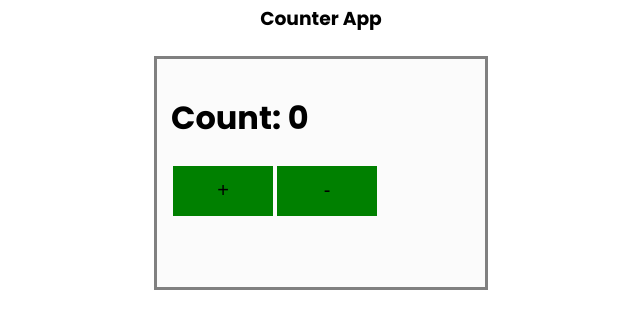
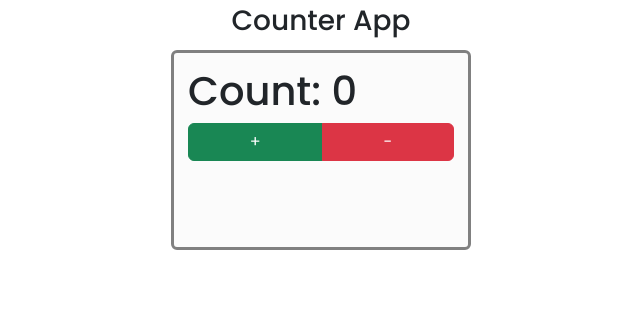
Before and after one commit to SubhaTh/Vue.js, a Vue app in the folder vue-counter-app/: page / in a window 1280 px wide. Shown: the top 328 px of the page, without its empty margins (319-959 px from the left). Built offline with nearby package versions, Linux system fonts and the light colour scheme.

Commit message:
add bootstrap index.html

```diff
--- a/vue-counter-app/public/index.html
+++ b/vue-counter-app/public/index.html
@@ -6,12 +6,16 @@
     <meta name="viewport" content="width=device-width,initial-scale=1.0">
     <link rel="icon" href="<%= BASE_URL %>favicon.ico">
     <title><%= htmlWebpackPlugin.options.title %></title>
+    <link href="https://cdn.jsdelivr.net/npm/bootstrap@5.2.3/dist/css/bootstrap.min.css" rel="stylesheet"
+      integrity="sha384-rbsA2VBKQhggwzxH7pPCaAqO46MgnOM80zW1RWuH61DGLwZJEdK2Kadq2F9CUG65" crossorigin="anonymous" />
   </head>
   <body>
     <noscript>
       <strong>We're sorry but <%= htmlWebpackPlugin.options.title %> doesn't work properly without JavaScript enabled. Please enable it to continue.</strong>
     </noscript>
     <div id="app"></div>
+    <script src="https://cdn.jsdelivr.net/npm/bootstrap@5.2.3/dist/js/bootstrap.bundle.min.js"
+      integrity="sha384-kenU1KFdBIe4zVF0s0G1M5b4hcpxyD9F7jL+jjXkk+Q2h455rYXK/7HAuoJl+0I4" crossorigin="anonymous"></script>
     <!-- built files will be auto injected -->
   </body>
 </html>
--- a/vue-counter-app/src/components/AppCard.vue
+++ b/vue-counter-app/src/components/AppCard.vue
@@ -1,8 +1,11 @@
 <template>
     <div class="card">
         <h1>Count: {{ count }}</h1>
-        <button @click="incrementCount">+</button>
-        <button @click="decrementCount">-</button>
+        <div class="btn-group">
+             <button class ='btn btn-success' @click="incrementCount">+</button>
+            <button class ='btn btn-danger' @click="decrementCount">-</button>
+        </div>
+
     </div>
 </template>
 
@@ -44,7 +47,7 @@
     padding : 14px;
     background-color: #fbfbfb
 }
-button{
+/* button{
     font-size: 20px;
     height: 50px;
     width:100px;
@@ -52,5 +55,5 @@
     border:none;
     background-color: green;
     cursor:pointer;
-}
+} */
 </style>
```
